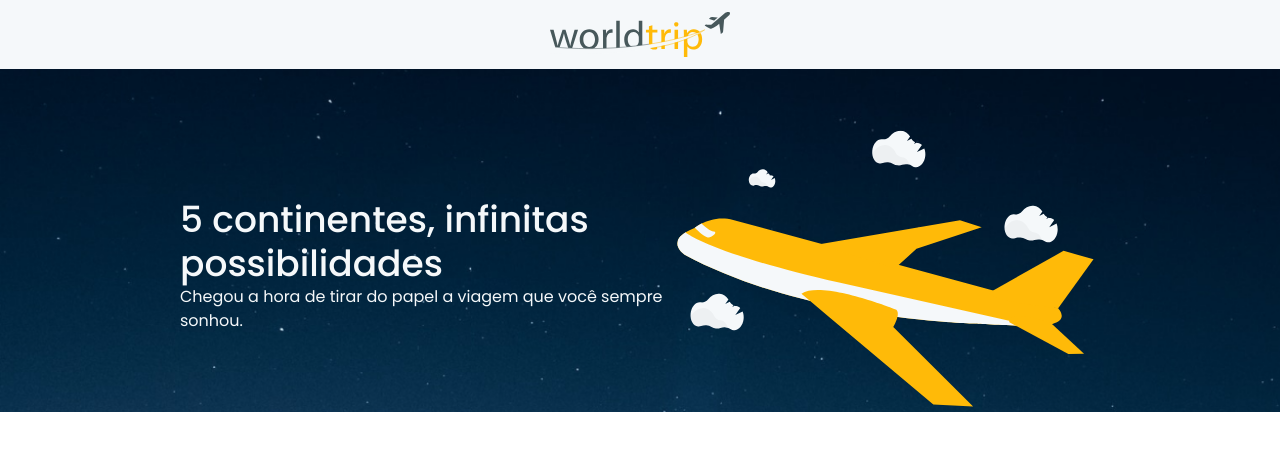
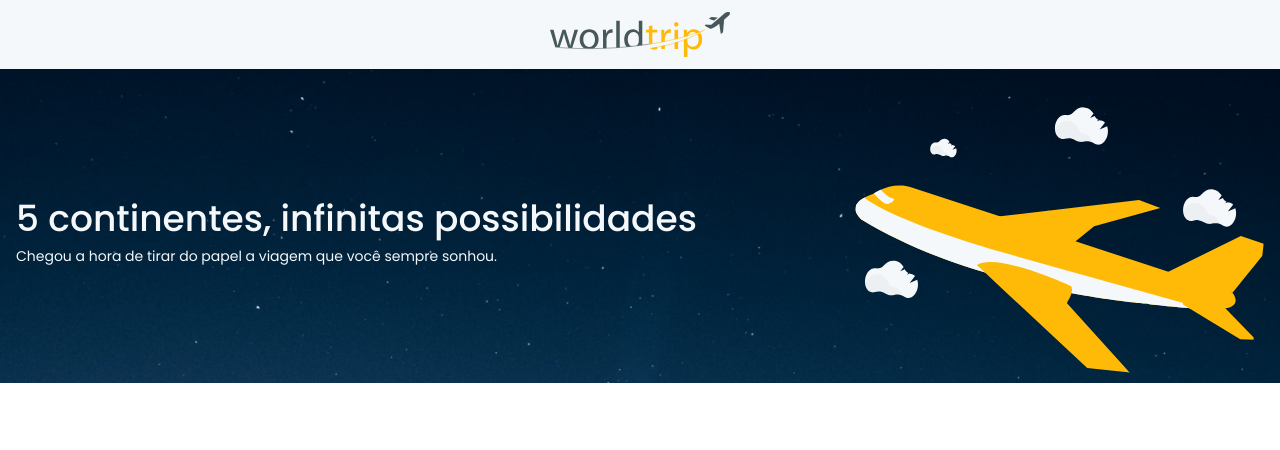
Before and after one commit to Dathin/chakraui, a Next.js app: page / in a window 1280 px wide. Shown: the top 450 px of the page. Built offline with nearby package versions, Linux system fonts and the light colour scheme.

Commit message:
feat: banner

```diff
--- a/src/components/Airplane/index.tsx
+++ b/src/components/Airplane/index.tsx
@@ -1,9 +1,9 @@
 export function Airplane() {
   return (
     <svg
-      width="431"
-      height="293"
-      viewBox="0 0 431 293"
+      width="417"
+      height="270.04"
+      viewBox="0 0 417 270.04"
       fill="none"
       xmlns="http://www.w3.org/2000/svg"
     >
--- a/src/components/Banner/index.tsx
+++ b/src/components/Banner/index.tsx
@@ -1,20 +1,29 @@
-import {Box, Center, Flex, Heading, Icon, Text} from '@chakra-ui/react'
-import React from 'react'
+import {Box, Center, Flex, Heading, Icon, Text, useBreakpointValue} from '@chakra-ui/react'
 import { Airplane } from '../Airplane'
 
+//Fazer o avião sair do coiso
 export function Banner(){
+
+    const isMediumScreen = useBreakpointValue({
+        md: true,
+    });
+
+    const isLargeScreen = useBreakpointValue({
+        lg: true,
+    });
+
     return (
-        <Box backgroundImage="./bannerbackfround.png" w="100%"  backgroundRepeat="no-repeat" backgroundSize="cover" color="white.100" pt="50px" px="180px">
-            <Flex justify="space-between" w="100%">
+        <Box backgroundImage="./bannerbackfround.png" w="100%"  backgroundRepeat="no-repeat" backgroundSize="cover" color="white.100" px={4} pt={25} pb={19}>
+            <Flex justify={isLargeScreen ? "space-between" : "center"} w="100%" flexWrap={isLargeScreen ? "nowrap" : "wrap"}>
             <Center>
                 <Box>
-                    <Heading fontWeight="medium" as="h1">5 continentes,  infinitas possibilidades</Heading>
-                    <Text>Chegou a hora de tirar do papel a viagem que você sempre sonhou.</Text>
+                    <Heading fontWeight="medium" lineHeight={isMediumScreen ? '54px' : '30px'} as="h1" fontSize={isMediumScreen ? 36 : 20}>5 continentes,  infinitas possibilidades</Heading>
+                    <Text fontSize={14} lineHeight="21px">Chegou a hora de tirar do papel a viagem que você sempre sonhou.</Text>
                 </Box>
             </Center>
-            <Box transform="rotate(3deg)">
+            {isMediumScreen && <Box transform="rotate(6deg)">
                 <Icon as={Airplane} />
-            </Box>
+            </Box>}
 
             </Flex>
 
```
